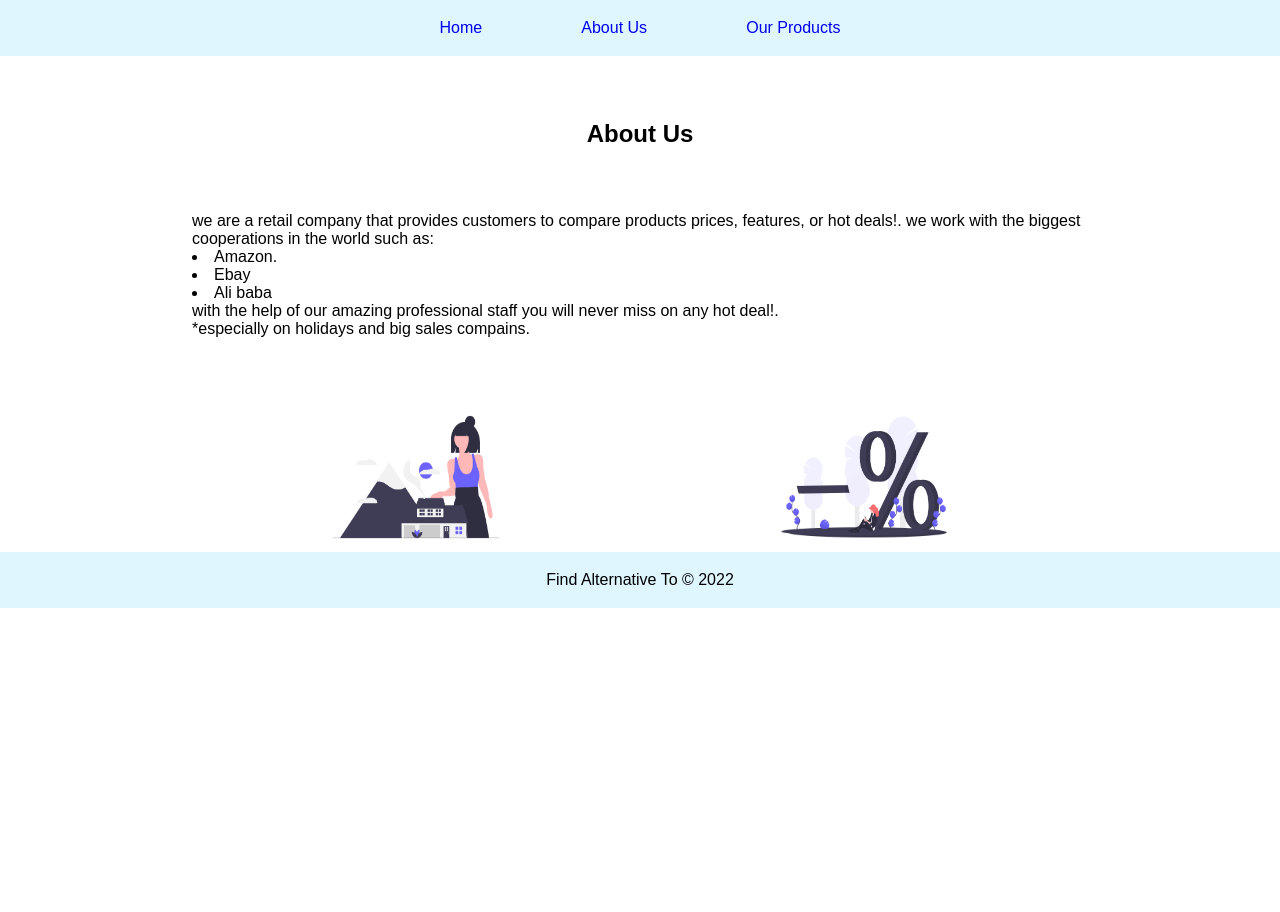
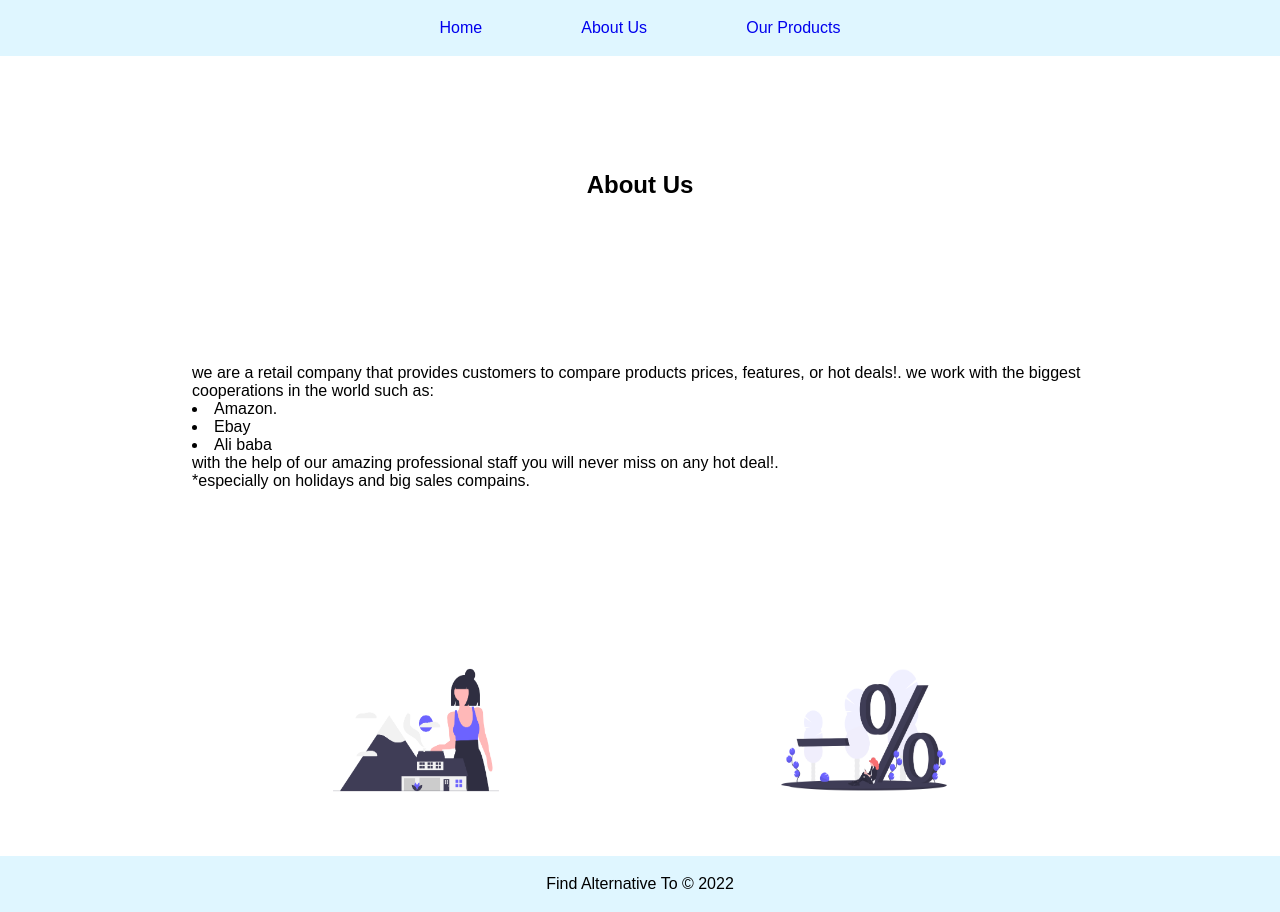
Before and after one commit to fidashn/find-alternative-to, a React (Create React App) app: page /about-us in a window 1280 px wide. Before the commit the page ends 800 px from the top, so only its background shows below. Built offline with nearby package versions, Linux system fonts and the light colour scheme.

Commit message:
fixed pages height

```diff
--- a/src/App.css
+++ b/src/App.css
@@ -29,6 +29,11 @@ border-bottom: transparent;
 
 .navbar-item:hover{
   border-bottom:3px salmon solid;
+}
+
+.aboutUs-container{
+  height: 100vh;
+  overflow-y: scroll;
 }
 
 .aboutUs-container,.ourServices-container{
@@ -100,7 +105,7 @@ border-bottom: transparent;
 .product-page{
   display: flex;
   justify-content: center;
-  height: 100%;
+  height: 100vh;
 }
 
 .product-container{
```
